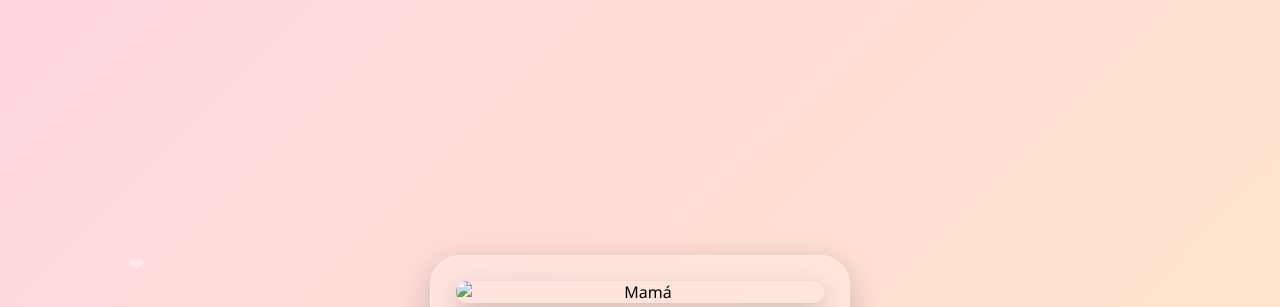
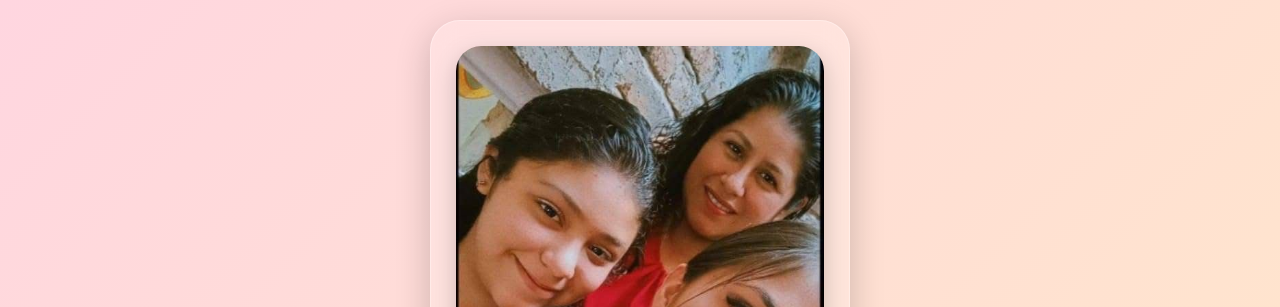
Before and after one commit to SgomB04/Madre, a plain HTML site: page index.html in a window 1280 px wide. Shown: the top 307 px of the page. Drawn offline with Linux system fonts and the light colour scheme.

Commit message:
Update index.html

```diff
--- a/index.html
+++ b/index.html
@@ -129,7 +129,7 @@
   <div class="card">
 
     <div class="photo">
-      <img src="tu-imagen.jpg" alt="Mamá">
+      <img src="Dulce_mom.JPG" alt="Mamá">
     </div>
 
     <h1>Para ti, mami ❤️</h1>
```
